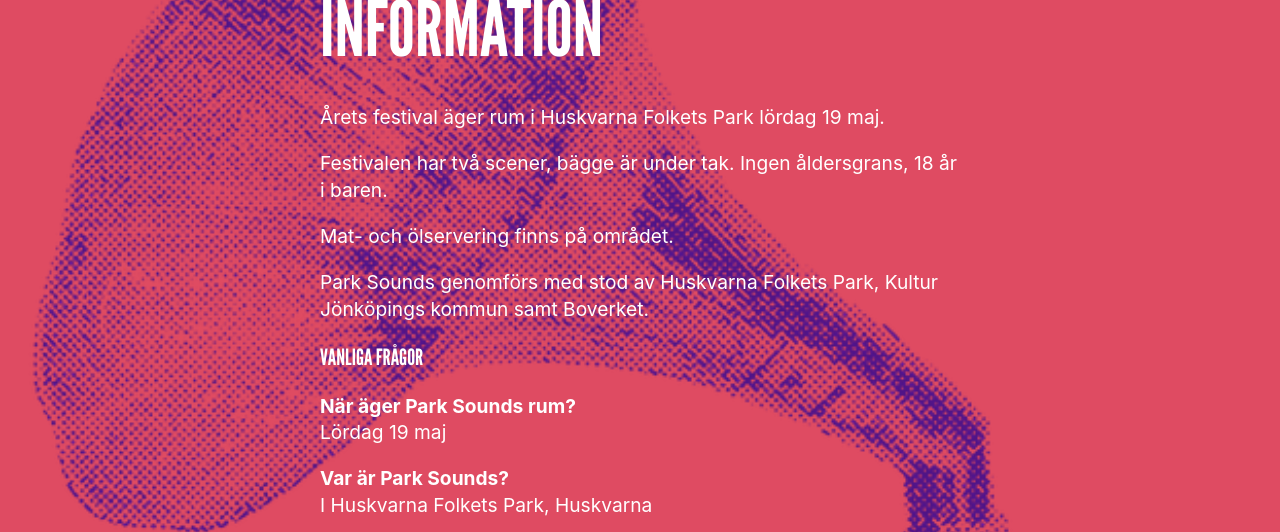
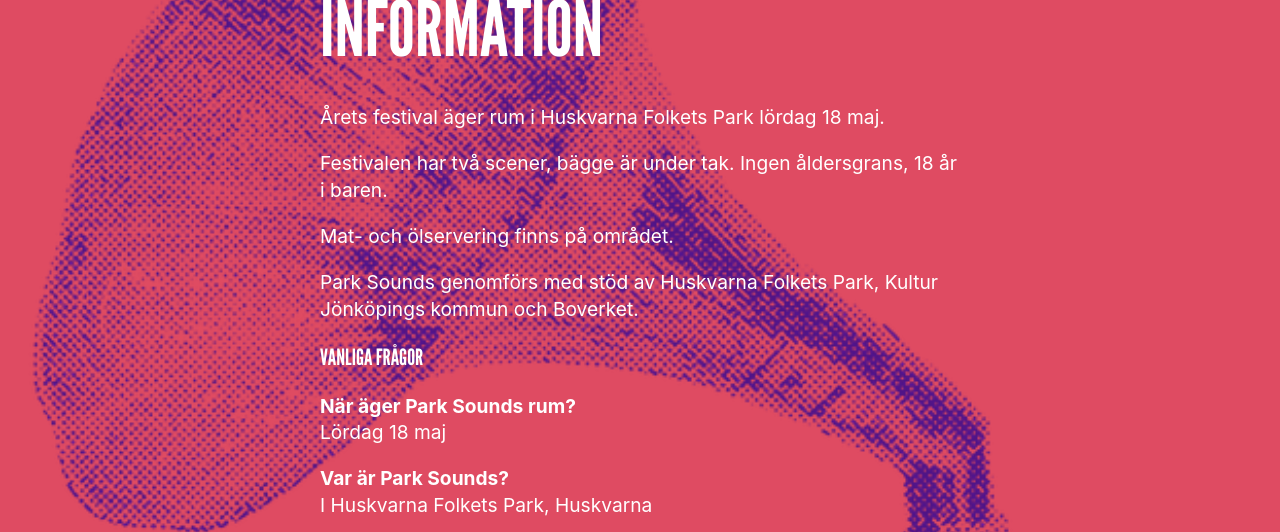
Before and after one commit to parksounds/parksounds.se, a Jekyll site: the page built from info/index.markdown, in a window 1280 px wide and 1400 px high. Shown: the part 128-660 px from the top of the window. Built offline with Jekyll 4.4.1, drawn with Linux system fonts in a browser that asks for light colours; some of the changed text lies outside the part shown.

Commit message:
Update index.markdown

```diff
--- a/info/index.markdown
+++ b/info/index.markdown
@@ -11,18 +11,18 @@
 
 # Information
 
-Årets festival äger rum i Huskvarna Folkets Park lördag 19 maj.
+Årets festival äger rum i Huskvarna Folkets Park lördag 18 maj.
 
 Festivalen har två scener, bägge är under tak. Ingen åldersgrans, 18 år i baren.
 
 Mat- och ölservering finns på området.
 
-Park Sounds genomförs med stod av Huskvarna Folkets Park, Kultur Jönköpings kommun samt Boverket.
+Park Sounds genomförs med stöd av Huskvarna Folkets Park, Kultur Jönköpings kommun och Boverket.
 
 ### Vanliga frågor
 
 **När äger Park Sounds rum?**
-Lördag 19 maj
+Lördag 18 maj
 
 
 **Var är Park Sounds?**
@@ -30,7 +30,7 @@
 
 
 **Var köper jag biljetter till Park Sounds?**
-Du köper [biljetter hos Tickster](https://secure.tickster.com/Intro.aspx?ERC=MMM4DEZMGZ96711).
+Du köper [biljetter hos Tickster](https://secure.tickster.com/mcpx1mu3pkb29hl).
 
 
 **Hur är festivalen Park Sounds?**
@@ -53,7 +53,7 @@
 
 
 **Tåg**
-Huskvarna Tagstation ligger några meter från Huskvarna Folkets Park. Sök på [SJ](https://www.sj.se/#/sok/fran/Huskvarna/enkel/avgang//avgang//VU///0//) eller [Jönköpings länstrafik](http://www.jlt.se/)
+Huskvarna Tagstation ligger några meter från Huskvarna Folkets Park. Sök på [SJ](https://www.sj.se/) eller [Jönköpings länstrafik](http://www.jlt.se/)
 
 
 **Bil**
```
Also changed, not shown: other parts of info/index.markdown (+1 -1 lines).
